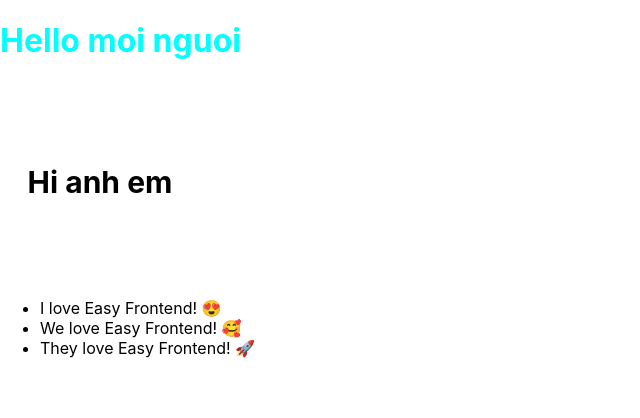
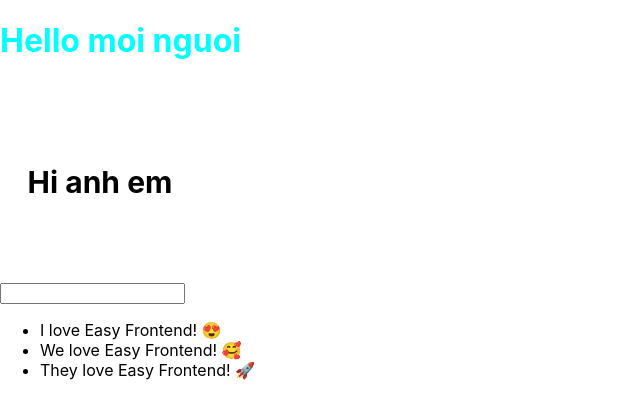
Before and after one commit to MinhNhatLe/react-hooks-bacsic, a React (Create React App) app: page / in a window 1280 px wide. Shown: the top 418 px of the page, without its empty margins (0-640 px from the left). Built offline with nearby package versions, Linux system fonts and the light colour scheme.

Commit message:
todoform + nhập giá trị todoform render todolist

```diff
--- a/src/App.js
+++ b/src/App.js
@@ -1,4 +1,5 @@
 import "./App.scss";
+import TodoForm from "./components/TodoForm/TodoForm";
 import TodoList from "./components/TodoList/TodoList";
 import ColorBox from "./components/colorbox";
 import React, { useState } from "react";
@@ -10,22 +11,38 @@
     { id: 3, title: "They love Easy Frontend! 🚀 " },
   ]);
 
+
+  // Lấy giá trị formValues lên để submit
+  function handleTodoFormSubmit(formValues) {
+
+    const newTodo = {
+      id: todoList.length + 1,
+      ...formValues,
+    };
+
+    // Cập nhật (push) dữ liệu vào state todoList để nó render todoList mới
+    const newTodoList = [...todoList];
+    newTodoList.push(newTodo);
+    setTodoList(newTodoList);
+  }
+
+
   function handleTodoClick(todo) {
     console.log(todo);
-    const index = todoList.findIndex(x => x.id === todo.id);
-    if(index < 0 ) return;
+    const index = todoList.findIndex((x) => x.id === todo.id);
+    if (index < 0) return;
 
     const newTodoList = [...todoList];
-    newTodoList.splice(index,1);
+    newTodoList.splice(index, 1);
     setTodoList(newTodoList);
+  }
 
-
-  }
   return (
     <div className="App">
       <h1>Hello moi nguoi</h1>
       <ColorBox />
       <br />
+      <TodoForm onSubmit={handleTodoFormSubmit} />
       <TodoList todos={todoList} onTodoClick={handleTodoClick} />
     </div>
   );
--- /dev/null
+++ b/src/components/TodoForm/TodoForm.jsx
@@ -0,0 +1,44 @@
+import React, { useState } from 'react';
+import PropTypes from 'prop-types';
+
+TodoForm.propTypes = {
+    onSubmit: PropTypes.func,
+};
+TodoForm.defaultProps = {
+    onSubmit: null,
+}
+
+function TodoForm(props) {
+    const { onSubmit } = props;
+    const [value, setValue] = useState('');
+
+
+    // Nhận giá trị  của value khi nhập
+    function handleValueChange(e) {
+        setValue(e.target.value);
+    }
+
+    function handleSubmit(e) {
+        // nếu không nhập mà submit thì nó sẽ return
+        if (!onSubmit) return;
+        // không reload lại trang
+        e.preventDefault();
+
+        const formValues = {
+            title: value,
+        }
+
+        // Khi submit thì nhận giá trị trong formValues
+        onSubmit(formValues);
+
+        // Sau khi submit xong dữ liệu còn trong ô input vì thế dùng setValue để ô input rỗng
+        setValue('');
+    }
+    return (
+        <form onSubmit={handleSubmit}>
+            <input type="text" value={value} onChange={handleValueChange} />
+        </form>
+    );
+}
+
+export default TodoForm;
```
